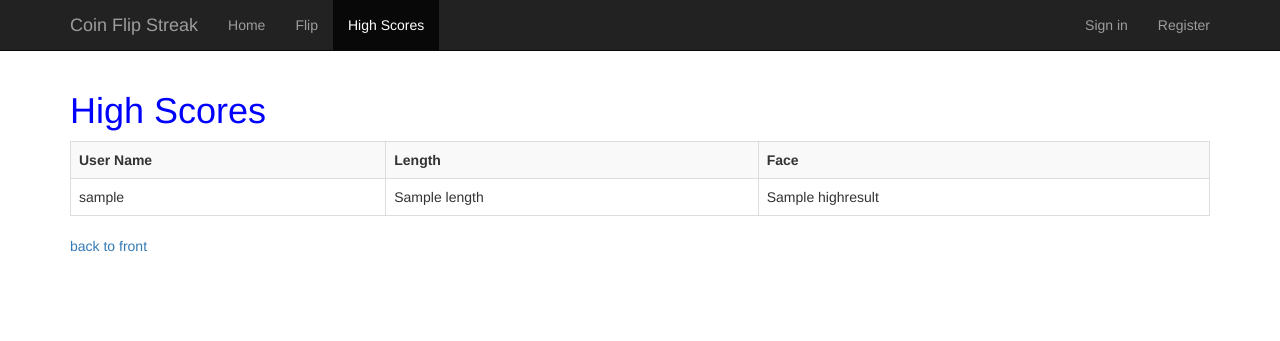
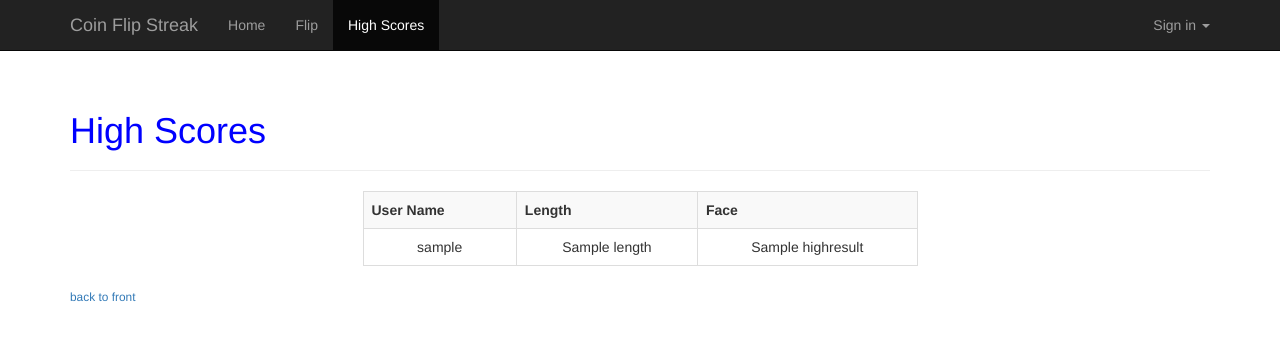
Before and after one commit to Tsinoyboi/coin-flip-streak-high-scores, a PHP site: template web/views/highscores.twig in a window 1280 px wide. Shown: the top 341 px of the page. Run offline with PHP 8.4, Linux system fonts and the light colour scheme; the template is opened without the code that fills it: most values are stand-ins (such as "Sample title", 1, 10 or a date in 2020); some libraries are stand-ins or nearby versions.

Commit message:
Changed layout and formatting

```diff
--- a/web/views/base.twig
+++ b/web/views/base.twig
@@ -17,7 +17,7 @@
   <![endif]-->
 </head>
 
-<body>
+<body role="document">
 
     <nav class="navbar navbar-inverse navbar-static-top" role="navigation">
         <div class="container">
@@ -43,9 +43,18 @@
                     </li>
                 </ul>
                 <ul class="nav navbar-nav navbar-right">
+                    <li class="dropdown">
+                        <a href="#" class="dropdown-toggle" data-toggle="dropdown" role="button" aria-expanded="false">
+                            <!-- {% if sessionuser | length > 0 %} -->
+                            {{sessionuser}}
+                            <!-- {% else %} -->
+                            Sign in
+                            <!-- {% endif %} -->
+                             <span class="caret"></span></a>
+                        <ul class="dropdown-menu" role="menu">
                                 <!-- {% if sessionuser | length > 0 %} -->
                             <li>
-                        <a href="profile">Signed in as {{ sessionuser }}</a>
+                                <a href="profile">Profile</a>
                             </li>
                             <li>
                                 <a href="signout">Sign out</a>
@@ -59,16 +68,19 @@
                             </li>
                             <!-- {% endif %} -->
                         </ul>
+                    </li>
+                </ul>
             </div><!--/.nav-collapse -->
         </div>
     </nav>
-    <div role="main">
-        <div class="container">
+    <div class="container" role="main">
+        <div class="page-header">
             <h1>{{title}}</h1>
+        </div>
+
         {% block body %}
         {% endblock body %}
-            <a href="./">back to front</a>
-        </div>
+        <p><small><a href="./">back to front</a></small></p>
   </div>
   <script src="https://code.jquery.com/jquery-2.1.1.min.js"></script>
   <script src="https://maxcdn.bootstrapcdn.com/bootstrap/3.3.1/js/bootstrap.min.js"></script>
--- a/web/views/highscores.twig
+++ b/web/views/highscores.twig
@@ -4,6 +4,8 @@
 
 {% block body %}
 
+<div class="row text-center" >
+    <div class="col-md-6 col-md-offset-3">
         <table class="table table-striped table-bordered table-hover">
             <tr>
                 <th>User Name</th>
@@ -18,6 +20,7 @@
                 </tr>
             {% endfor %}
         </table>
-
+    </div>
+</div>
 
 {% endblock body %}
--- a/web/views/profile.twig
+++ b/web/views/profile.twig
@@ -1,11 +1,11 @@
 {% extends 'base.twig' %}
 
-{% set title=sessionuser~' - Profile' %}
+{% set title=sessionuser %}
 
 {% block body %}
 
 <h2>{{sessionuser}}'s activity</h2>
-<div class="row">
+<div class="row text-center">
     <div class="col-md-4">
         <h3>{{sessionuser}}'s recent flips</h3>
         <table class="table table-striped table-bordered table-hover">
```
Lines whose indentation alone changed are shown as unchanged.
